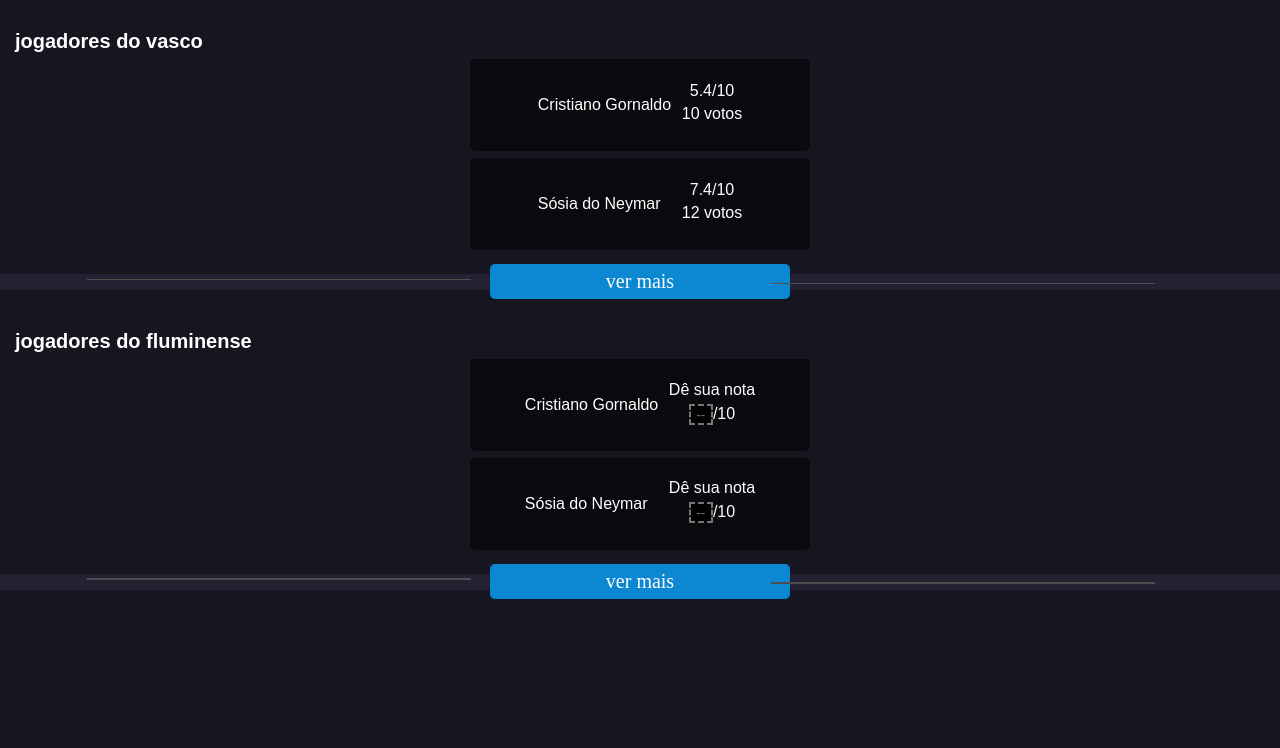
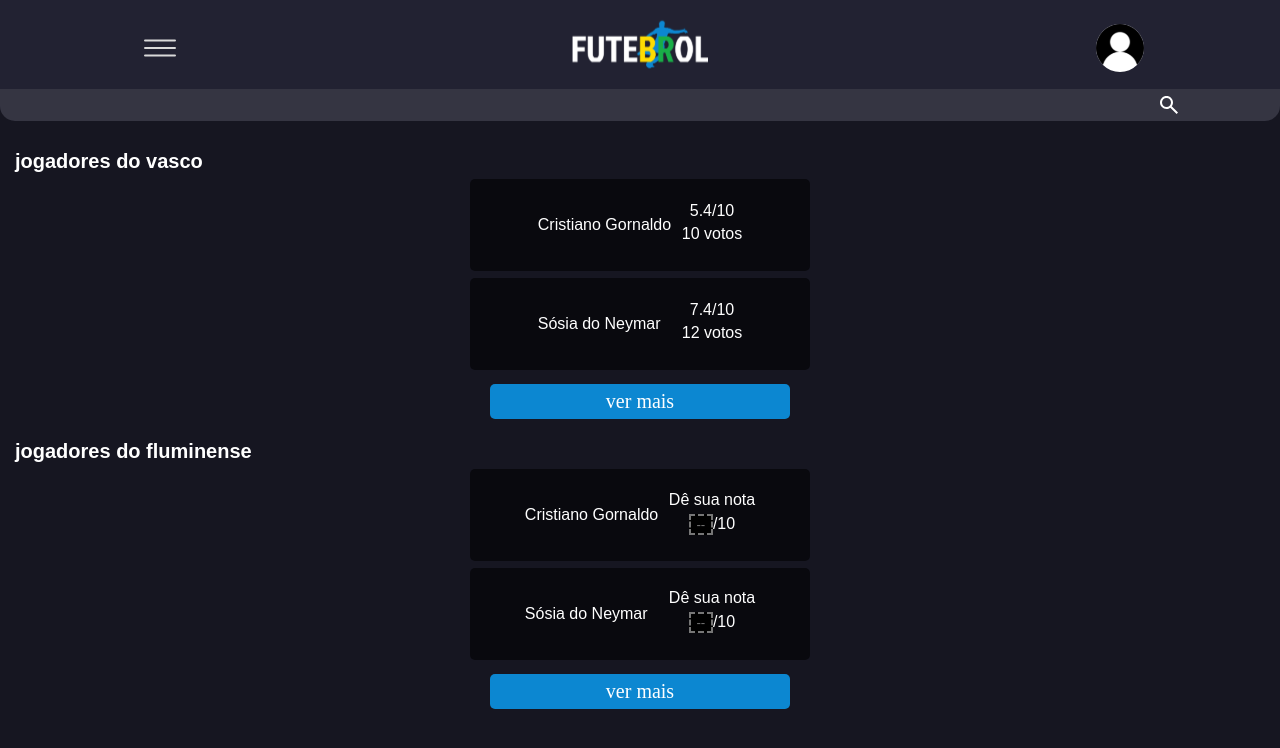
Before and after one commit to dsm-cefet-rj/ti-2024-1-grupo-three, a React (Vite) app in the folder frontend/: page /partida in a window 1280 px wide. Shown: the top 748 px of the page. Built offline with nearby package versions, Linux system fonts and the light colour scheme.

Commit message:
navBarPronta2

```diff
--- a/frontend/src/components/button/button.jsx
+++ b/frontend/src/components/button/button.jsx
@@ -1,5 +1,5 @@
 import React from "react";
-import "../button/button.css";
+import "./button.css";
 
 export default function Button({ show, setShow }) {
   return (
--- /dev/null
+++ b/frontend/src/components/button2/button.css
@@ -0,0 +1,30 @@
+.vermais {
+  font-size: 1.25rem;
+  font-family: Jockey One;
+  border: none;
+  width: 18.75rem;
+  height: 2.188rem;
+  border-radius: 0.313rem;
+  color: white;
+  background-color: #0c87d1;
+}
+
+.botao {
+  display: flex;
+  justify-content: center;
+  align-items: center;
+  height: 1rem;
+  margin-top: 1.5rem;
+  margin-bottom: 1rem;
+}
+
+.addbutton {
+  font-size: 1.25rem;
+  font-family: Jockey One;
+  width: 18.75rem;
+  height: 3rem;
+  border-radius: 0.313rem;
+  color: white;
+  background-color: #19ae47;
+  border: none;
+}
--- a/frontend/src/components/button2/button2.jsx
+++ b/frontend/src/components/button2/button2.jsx
@@ -1,5 +1,5 @@
 import React from "react";
-import "../button/button.css";
+import "./button.css";
 
 const Button = () => {
   return <button>enviar votos</button>;
--- a/frontend/src/components/jogador/jogador.jsx
+++ b/frontend/src/components/jogador/jogador.jsx
@@ -1,4 +1,4 @@
-import "../jogador/stylenotas.css";
+import "./stylenotas.css";
 import React from "react";
 
 function Jogador({ id, nome }) {
--- a/frontend/src/components/jogadorN/jogadorN.jsx
+++ b/frontend/src/components/jogadorN/jogadorN.jsx
@@ -1,5 +1,5 @@
 import React from "react";
-import "../jogador/stylenotas.css";
+import "./stylenotas.css";
 
 function JogadorN({ id, nome, nota, votos }) {
   return (
--- /dev/null
+++ b/frontend/src/components/jogadorN/stylenotas.css
@@ -0,0 +1,71 @@
+/* .titulo-jogadores-time1 img {
+  margin-top: 15px;
+  margin-right: 15px;
+} */
+
+.tudo {
+  display: flex;
+  justify-content: center;
+}
+
+.jogadores-time1 {
+  padding: 0.375rem 1.25rem;
+  height: 5rem;
+  margin-top: 0.4rem;
+  border-radius: 5px;
+  align-items: center;
+  width: 18.75rem;
+  background-color: #09090e;
+  display: flex;
+  justify-content: center;
+}
+.jogadores-time1 h2 {
+  font-size: 1rem;
+}
+
+.info-j {
+  display: flex;
+  align-items: center;
+  color: white;
+  font-family: "Jockey One", sans-serif;
+}
+.info-j h2 {
+  display: flex;
+  width: 9rem;
+  margin-bottom: 0px;
+}
+
+.info-n {
+  display: flex;
+  flex-direction: column;
+  align-items: center;
+  color: white;
+  font-family: "Jockey One", sans-serif;
+}
+
+.info-n h2 {
+  margin: 0px;
+  margin-bottom: 0.313rem;
+}
+
+h2 {
+  margin-bottom: 1.3rem;
+  margin-left: 1.25rem;
+  font-size: 1rem;
+  white-space: nowrap;
+}
+
+.nota {
+  border-style: dashed;
+  box-shadow: none;
+  width: 2vh;
+  background-color: #000;
+  text-align: center;
+  color: white;
+}
+
+.nota1 {
+  display: flex;
+  flex-direction: column;
+  align-items: center;
+}
--- a/frontend/src/components/navBar/navBar.css
+++ b/frontend/src/components/navBar/navBar.css
@@ -1,9 +1,8 @@
-
 .navbar-container{
     width: 100%;
     height: 15vh;
 }
-.top{
+.navBarHeader{
     height: 75%;
     display: grid;
     grid-template-columns: 1fr 2fr 1fr;
@@ -11,32 +10,32 @@
     align-items: center;
     background-color: #222232;
 }
-.search{
+.navBarSearch{
     height: 25%;
     display: flex;
     justify-items: center;
     align-items: center;
 }
-.search input{
-    height: 4vh;
+.navBarSearch input{
+    height: 3.8vh;
     padding-left: 2rem;
     border-radius: 0 0 0 15px;
-    width: 85vw;
+    width: 80vw;
     background-color: #353542;
     border: none;
     color: #ACACAC;
 }
-.search input:focus{
+.navBarSearch input:focus{
     outline: 0;
 }
-.search button{
+.navBarSearch button{
     display: flex;
     align-items: center;
     justify-content: center;
     border: none;
     border-radius: 0 0 15px 0;
     height: 4vh;
-    width: 15vw;
+    width: 20vw;
     background-color:  #353542;
 }
 .imagemenu{
@@ -55,12 +54,12 @@
     height: 3vh;
     width: 3vh;
 }
-.botaomenu{
+.menuHamButton{
     border: none;
     background-color: #222232;
 }
 .menu{
-    position: relative;
+    position: fixed;
     height:85vh;
     width: 30vw;
     background-color: #222232;
@@ -69,35 +68,39 @@
     display: flex;
     flex-direction: column;
 }
-.botao{
+.botao1{
+    height: 5vh;
     border: none;
+    position: relative;
     margin-top: 3vh;
     margin-bottom: 5vh;
     background-color: #222232;
     color:#ACACAC
 }
-.botao::before{
+.botao1::before{
     content: "";
     display: flex;
-    position: relative;
+    position: absolute;
     background-color: #4D4D4D;
-    left: -1.5vw;
+    left: 0vw;
     width: 30vw;
     height: 0.2vh;
     top: -0.3vh;
 }
-.botao::after{
+.botao1::after{
     content: "";
     display: flex;
-    position: relative;
+    position: absolute;
     background-color: #4D4D4D;
-    left: -1.5vw;
+    left: 0vw;
     width: 30vw;
     height: 0.2vh;
-    top: 0.2vh;
+    top: 4.5vh;
 }
 .botao2{
+    height: 5vh;
     margin-bottom: 5vh;
+    position: relative;
     border: none;
     background-color: #222232;
     color:#ACACAC
@@ -105,9 +108,9 @@
 .botao2::before{
     content: "";
     display: flex;
-    position: relative;
+    position: absolute;
     background-color: #4D4D4D;
-    left: -1.5vw;
+    left: 0vw;
     width: 30vw;
     height: 0.2vh;
     top: -0.3vh;
@@ -116,24 +119,26 @@
 .botao2::after{
     content: "";
     display: flex;
-    position: relative;
+    position: absolute;
     background-color: #4D4D4D;
-    left: -1.5vw;
+    left: 0vw;
     width: 30vw;
     height: 0.2vh;
-    top: 0.2vh;
+    top: 4.5vh;
 }
 .botao3{
     border: none;
+    height: 5vh;
+    position: relative;
     background-color: #222232;
     color:#ACACAC
 }
 .botao3::before{
     content: "";
     display: flex;
-    position: relative;
+    position: absolute;
     background-color: #4D4D4D;
-    left: -1.5vw;
+    left: 0vw;
     width: 30vw;
     height: 0.2vh;
     top: -0.3vh;
@@ -141,27 +146,28 @@
 .botao3::after{
     content: "";
     display: flex;
-    position: relative;
+    position: absolute;
     background-color: #4D4D4D;
-    left: -1.5vw;
+    left: 0vw;
     width: 30vw;
     height: 0.2vh;
-    top: 0.2vh;
+    top: 4.5vh;
 }
 .logout{
+    height: 5vh;
     position: absolute;
     background-color: #222232;
     color:#ACACAC;
-    bottom: -0.1px;
+    bottom: -1px;
     width: 30vw;
     border: none;
 }
 .logout::before{
     content: "";
     display: flex;
-    position: relative;
+    position: absolute;
     background-color: #4D4D4D;
-    left: -1.5vw;
+    left: 0vw;
     width: 30vw;
     height: 0.2vh;
     top: -0.3vh;
--- a/frontend/src/components/navBar/navBar.jsx
+++ b/frontend/src/components/navBar/navBar.jsx
@@ -13,19 +13,18 @@
     };
 
     return(
-        <div className="cu">
-
+        <div className="navBar">
             <div className="navbar-container">
-                <div className="top">
-                    <button className="botaomenu" onClick={abrirMenu}>
+                <div className="navBarHeader">
+                    <button className="menuHamButton" onClick={abrirMenu}>
                         <img src={Menu} alt="menu" className="imagemenu"/>
                     </button>
                     <img src={Logo} alt="logo" className="imagelogo"/>
                     <img src={User} alt="user" className="imageuser"/>
                 </div>
-                <div className="search">
+                <div className="navBarSearch">
                     <form action="">
-                        <input type="text"/>
+                        <input  type="text"/>
                     </form>
                     <button>
                         <img src={Lupa} className="imagelupa" />
@@ -37,7 +36,7 @@
                 {aberto ? (
                     <div className="menu">
                     <div className="botoesDiv">
-                        <button className="botao">Jogar</button>
+                        <button className="botao1">Jogar</button>
                         <button className="botao2">Time</button>
                         <button className="botao3"> Convites</button>
                     </div>
--- a/frontend/src/pages/partida/partida.jsx
+++ b/frontend/src/pages/partida/partida.jsx
@@ -3,6 +3,7 @@
 import Button from "../../components/button/button";
 import JogadorN from "../../components/jogadorN/jogadorN";
 import "../partida/partida.css";
+import NavBar from "../../components/navBar/navBar";
 
 const Partida = ({ id }) => {
   const jogadores = [
@@ -24,6 +25,7 @@
 
   return (
     <div>
+      <NavBar/>
       <div>
         <h1>{time1}</h1>
         {show ? (
```
